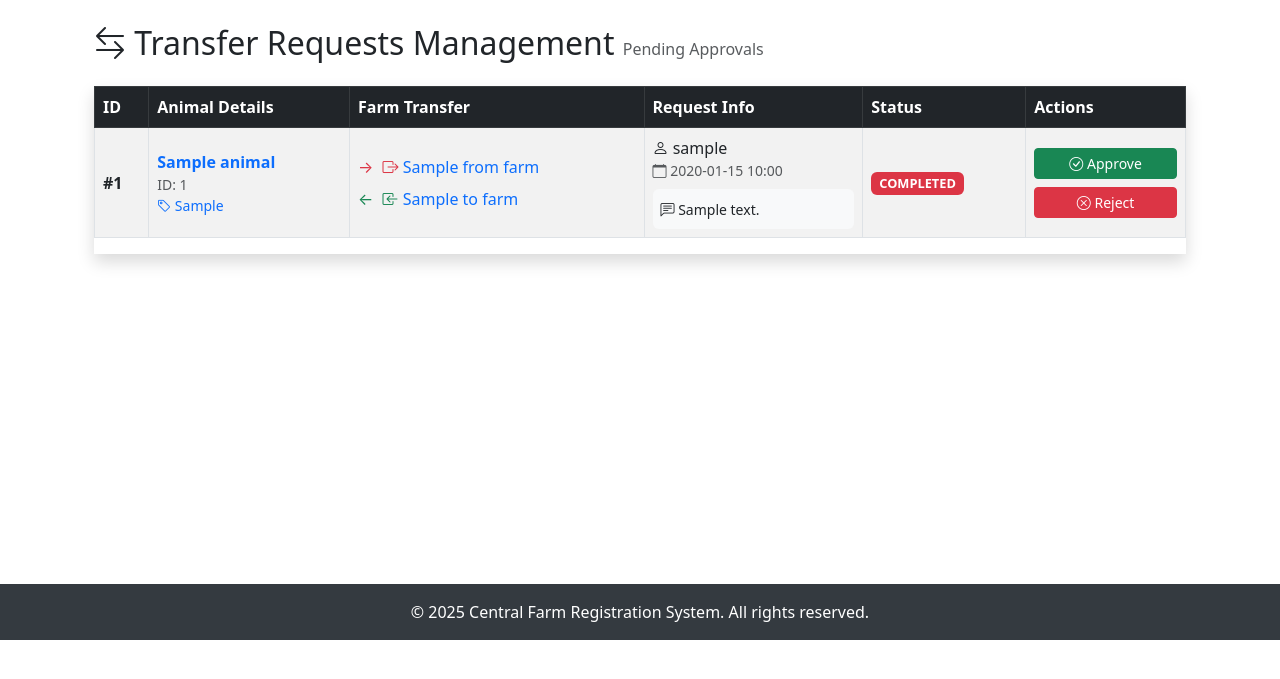
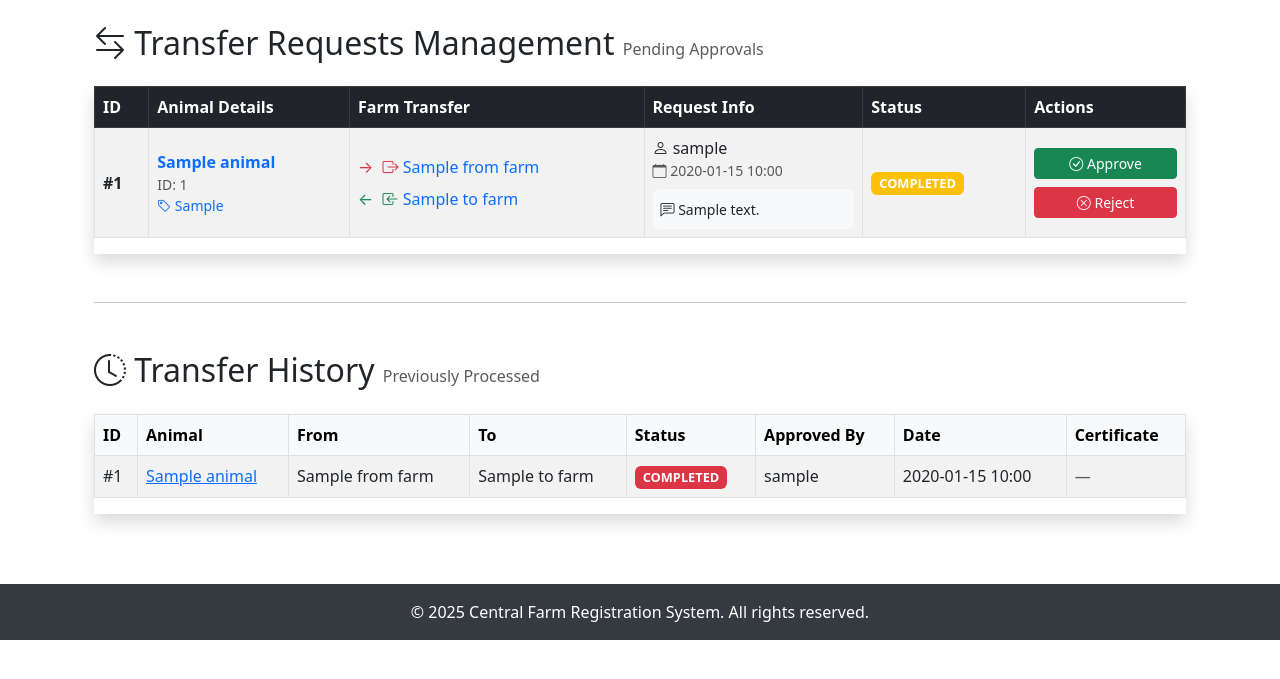
Before and after one commit to mmbenga/farmapp-flask, a Python web app: template templates/admin_transfer_requests.html in a window 1280 px wide. Shown: the part 62-741 px from the top of the page. Run offline with Jinja, Linux system fonts and the light colour scheme; the template is opened without the code that fills it: most values are stand-ins (such as "Sample title", 1, 10 or a date in 2020).

Commit message:
Initial project commit

```diff
--- a/templates/admin_transfer_requests.html
+++ b/templates/admin_transfer_requests.html
@@ -21,7 +21,7 @@
       {% endif %}
     {% endwith %}
 
-    {% if transfers %}
+    {% if pending_transfers %}
     <div class="table-responsive">
         <table class="table table-bordered table-striped table-hover align-middle">
             <thead class="table-dark">
@@ -35,7 +35,7 @@
                 </tr>
             </thead>
             <tbody>
-                {% for transfer in transfers %}
+                {% for transfer in pending_transfers %}
                 <tr>
                     <td class="fw-bold">#{{ transfer.id }}</td>
                     <td>
@@ -75,14 +75,9 @@
                         </div>
                     </td>
                     <td>
-                        <span class="badge bg-{% if transfer.status == 'pending' %}warning{% elif transfer.status == 'approved' %}success{% else %}danger{% endif %}">
+                        <span class="badge bg-warning">
                             {{ transfer.status|upper }}
                         </span>
-                        {% if transfer.certificate_path %}
-                        <div class="mt-2">
-                            <small class="text-success"><i class="bi bi-file-check"></i> Certificate Generated</small>
-                        </div>
-                        {% endif %}
                     </td>
                     <td>
                         <div class="d-flex flex-column gap-2">
@@ -98,13 +93,6 @@
                                     <i class="bi bi-x-circle"></i> Reject
                                 </button>
                             </form>
-                            {% if transfer.certificate_path %}
-                            <a href="{{ url_for('download_certificate', transfer_id=transfer.id) }}"
-                               class="btn btn-info btn-sm w-100"
-                               target="_blank">
-                               <i class="bi bi-file-earmark-pdf"></i> Certificate
-                            </a>
-                            {% endif %}
                         </div>
                     </td>
                 </tr>
@@ -117,6 +105,69 @@
         <i class="bi bi-info-circle"></i> There are no pending transfer requests at the moment.
     </div>
     {% endif %}
+
+    <!-- TRANSFER HISTORY SECTION -->
+    <hr class="my-5">
+
+    <h2 class="mb-4">
+        <i class="bi bi-clock-history"></i> Transfer History
+        <small class="text-muted fs-6">Previously Processed</small>
+    </h2>
+
+    {% if history_transfers %}
+    <div class="table-responsive">
+        <table class="table table-bordered table-striped table-hover align-middle">
+            <thead class="table-light">
+                <tr>
+                    <th>ID</th>
+                    <th>Animal</th>
+                    <th>From</th>
+                    <th>To</th>
+                    <th>Status</th>
+                    <th>Approved By</th>
+                    <th>Date</th>
+                    <th>Certificate</th>
+                </tr>
+            </thead>
+            <tbody>
+                {% for transfer in history_transfers %}
+                <tr>
+                    <td>#{{ transfer.id }}</td>
+                    <td>
+                        <a href="{{ url_for('view_animal', animal_id=transfer.animal.id) }}">
+                            {{ transfer.animal.name }}
+                        </a>
+                    </td>
+                    <td>{{ transfer.from_farm.farm_name }}</td>
+                    <td>{{ transfer.to_farm.farm_name }}</td>
+                    <td>
+                        <span class="badge bg-{% if transfer.status == 'approved' %}success{% else %}danger{% endif %}">
+                            {{ transfer.status|upper }}
+                        </span>
+                    </td>
+                    <td>{{ transfer.approver.username if transfer.approver else '—' }}</td>
+                    <td>{{ transfer.approval_date.strftime('%Y-%m-%d %H:%M') if transfer.approval_date else '—' }}</td>
+                    <td>
+                        {% if transfer.status == 'approved' %}
+                        <a href="{{ url_for('download_certificate', transfer_id=transfer.id) }}"
+                           class="btn btn-outline-danger btn-sm" target="_blank">
+                            <i class="bi bi-printer-fill"></i> Print PDF
+                        </a>
+                        {% else %}
+                        <span class="text-muted">—</span>
+                        {% endif %}
+                    </td>
+                </tr>
+                {% endfor %}
+            </tbody>
+        </table>
+    </div>
+    {% else %}
+    <div class="alert alert-secondary">
+        <i class="bi bi-hourglass-split"></i> No previous transfers found.
+    </div>
+    {% endif %}
+
 </div>
 
 <style>
```
Also changed, not shown: app.py (+31 -12 lines), requirements.txt (+37 -9 lines), uploads/animal_photos/Masarr_Wally_front_20250423104414.jpg (added), uploads/animal_photos/Masarr_Wally_side_20250423104414.jpg (added), uploads/logos/Bergerie_Sheikh_Omar_Njegan2_20250422200834.jpeg (added), uploads/logos/MMM_Farm_20250423103550.jpg (added), uploads/logos/Mansa_Wally_John_Farms_20250423102245.jpg (added), uploads/watermark/guba_watermark.png (added).
